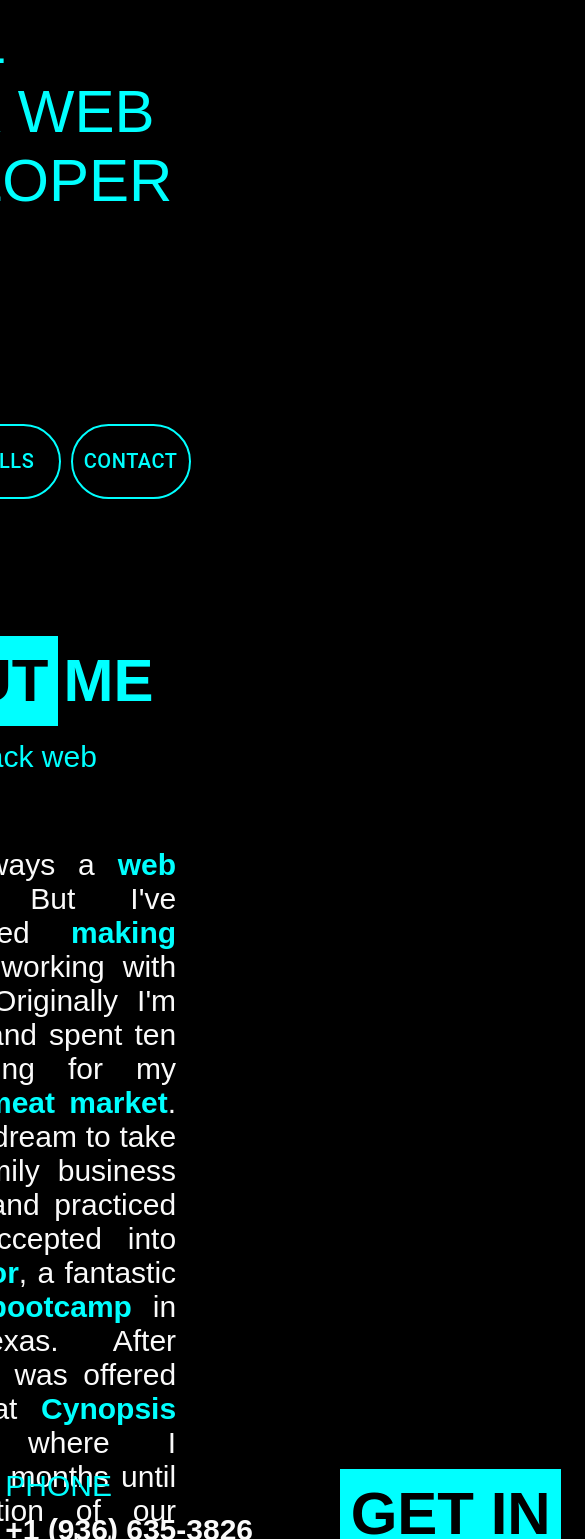
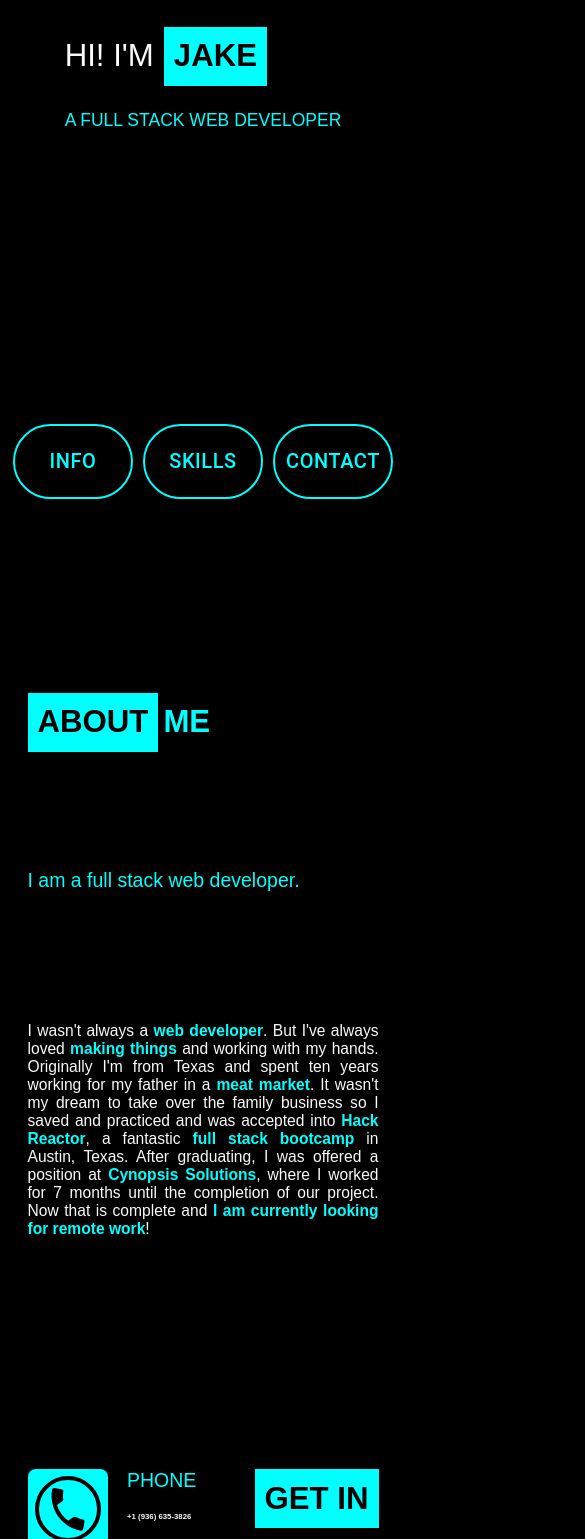
Before and after one commit to smilinjake/PortfolioWebsite, a React (Create React App) app: page / in a window 390 px wide. Shown: the part 269-1808 px from the top of the page, 585 px wide, since content can reach past the window. Built offline with nearby package versions, Linux system fonts and the light colour scheme.

Commit message:
made styling responsive to phone screens

```diff
--- a/src/App.css
+++ b/src/App.css
@@ -4,10 +4,49 @@
   }
 }
 
+/* --------- IDS --------- */
+/* #HomePage {
+  margin-top: 10%;
+  margin-bottom: 10%;
+}
+
+#InfoPage {
+  margin-top: 10%;
+  margin-bottom: 10%;
+}
+
+#ContactPage {
+  margin-top: 10%;
+  margin-bottom: 10%;
+} */
+#Home {
+  height: 100vh;
+  width: 100vw;
+  display: flex;
+  flex-direction: column;
+  align-items: center;
+  justify-items: center;
+  margin-bottom: auto;
+}
+#AboutMe {
+  height: 100vh;
+  width: 100vw;
+  padding-top: 5vh;
+  display: flex;
+  flex-direction: column;
+  align-items: center;
+  justify-items: center;
+}
+#ContactSection {
+  display: flex;
+  flex-direction: column;
+  align-items: center;
+}
+
 /* --------------------------------------- GENERAL ---------------------------------------------- */
 a {
   font-family: Arial, Helvetica, sans-serif;
-  font-size: 30px;
+  font-size: 2vw;
   margin-top: 10px;
   margin-bottom: 40px;
   color: #fafafa;
@@ -55,38 +94,39 @@ a {
 h1 {
   color: #fafafa;
   font-family: Arial, Helvetica, sans-serif;
-  font-size: 60px;
-  margin-top: 10px;
-  margin-bottom: 10px;
+  font-size: 4.5vw;
+  /* margin-top: 10px;
+  margin-bottom: 10px; */
+  /* margin-bottom: 3vh; */
   padding-right: 10px;
 }
 
 h2 {
-  font-size: 60px;
-  margin-top: 10px;
-  margin-bottom: 40px;
+  font-size: 4.5vw;
+  /* margin-top: 10px;
+  margin-bottom: 40px; */
   color: aqua;
 }
 
 h3 {
-  font-size: 30px;
+  font-size: 2.25vw;
   font-family: Arial, Helvetica, sans-serif;
   color: aqua;
   font-weight: lighter;
-  margin-top: 0px;
-  margin-bottom: 10px;
+  margin-top: 0;
+  /* margin-bottom: 10px; */
 }
 
 h4 {
   font-family: Arial, Helvetica, sans-serif;
-  font-size: 30px;
-  margin-top: 10px;
-  margin-bottom: 40px;
+  font-size: 2vw;
+  /* margin-top: 10px;
+  margin-bottom: 40px; */
   color: #fafafa;
 }
 
 p {
-  font-size: 30px;
+  font-size: 2vw;
   font-family: Arial, Helvetica, sans-serif;
   color: #fafafa;
   font-weight: lighter;
@@ -135,7 +175,6 @@ strong {
   color: black;
   padding-left: 10px;
   padding-right: 10px;
-
   font-family: Arial, Helvetica, sans-serif;
 }
 
@@ -148,18 +187,17 @@ strong {
 }
 
 /* --------------------------------------- HOME PAGE -------------------------------------------- */
-#Home {
-  height: 100vh;
-  width: 100vw;
-  display: flex;
-  flex-direction: column;
-  align-items: center;
-  justify-items: center;
-}
 
 .BlueBox {
   background-color: aqua;
-  height: 90px;
+  display: flex;
+  flex-direction: column;
+  justify-content: center;
+  align-items: center;
+  align-self: center;
+  /* height: 90px; */
+  /* min-height: 4vh; */
+  height: 8vh;
 }
 
 .HomePage {
@@ -197,19 +235,15 @@ strong {
 }
 
 /* ---------------------------------------- INFO PAGE ------------------------------------------- */
-#AboutMe {
-  height: 100vh;
-  width: 100vw;
-  padding-top: 5vh;
+
+.BlueBoxInfo {
+  background-color: aqua;
   display: flex;
   flex-direction: column;
+  justify-content: center;
   align-items: center;
-  justify-items: center;
-}
-
-.BlueBoxInfo {
-  height: 90px;
-  background-color: aqua;
+  align-self: center;
+  height: 8vh;
 }
 
 .Info-section {
@@ -255,12 +289,6 @@ strong {
   width: 58px;
 }
 
-#ContactSection {
-  display: flex;
-  flex-direction: column;
-  align-items: center;
-}
-
 .Contact-Block {
   display: flex;
   flex-direction: row;
@@ -272,6 +300,7 @@ strong {
 .ContactBubbleLink {
   /* width: 80px;
   height: 80px; */
+  margin-right: 0;
 }
 
 .ContactColumn {
@@ -306,7 +335,7 @@ strong {
   border-radius: 10%;
   height: 80px;
   width: 80px;
-  margin-right: 80px;
+  margin-right: 5vw;
 }
 
 /* .IconBubble:hover { */
@@ -335,7 +364,7 @@ strong {
   border-radius: 10%;
   height: 80px;
   width: 80px;
-  margin-right: 80px;
+  margin-right: 5vw;
 }
 
 .Right-Side {
@@ -353,9 +382,12 @@ strong {
 
 .BlueBoxContact {
   display: flex;
+  flex-direction: column;
+  justify-content: center;
   background-color: aqua;
-  justify-content: flex-end;
-  width: 220.5px;
+  /* justify-content: flex-end; */
+  height: 8vh;
+  /* width: 220.5px; */
 }
 
 .LittleRow {
@@ -363,8 +395,17 @@ strong {
   justify-content: flex-end;
 }
 
+.PhoneInfo {
+  display: flex;
+  flex-direction: column;
+  align-items: flex-start;
+  /* justify-content: space-around; */
+}
+
 .TypographyBolder {
-  font-size: 70px;
+  font-size: 5.5vw;
+  padding-right: 0;
+  margin-top: 1vh;
   font-family: Arial, Helvetica, sans-serif;
   color: aqua;
 }
@@ -372,6 +413,67 @@ strong {
 
 .MyResume {
   padding-bottom: 10px;
+}
+
+@media screen and (max-width: 479px) {
+  /* start of phone styles */
+  .BlueBox {
+    background-color: aqua;
+    display: flex;
+    flex-direction: column;
+    justify-content: center;
+    align-items: center;
+    align-self: center;
+    height: 7vh;
+  }
+
+  .BlueBoxInfo {
+    background-color: aqua;
+    display: flex;
+    flex-direction: column;
+    justify-content: center;
+    align-items: center;
+    align-self: center;
+    height: 7vh;
+  }
+
+  .BlueBoxContact {
+    display: flex;
+    flex-direction: column;
+    justify-content: center;
+    background-color: aqua;
+    /* justify-content: flex-end; */
+    height: 7vh;
+    /* width: 220.5px; */
+  }
+
+  a {
+    /* margin-right: 5vw; */
+    /* padding-right: 5vw; */
+  }
+  .LinkedinBlock {
+    margin-right: 5vw;
+  }
+
+  .IconBubble {
+    margin-right: 5vw;
+  }
+
+  .TypographyBolder {
+    font-size: 10vw;
+  }
+
+  h1 {
+    font-size: 8vw;
+  }
+
+  h3 {
+    font-size: 5vw;
+  }
+
+  p {
+    font-size: 4vw;
+  }
 }
 
 @keyframes App-logo-spin {
--- a/src/App.js
+++ b/src/App.js
@@ -28,9 +28,9 @@ function App() {
           <HomeIcon fontSize="large" className="HomeIcon" />
         </div>
       </div>
-      <Home />
-      <InfoSection />
-      <ContactMe />
+      <Home id="HomePage" />
+      <InfoSection id="InfoPage" />
+      <ContactMe id="ContactPage" />
     </div>
   );
 }
--- a/src/Components/ContactMe.js
+++ b/src/Components/ContactMe.js
@@ -17,14 +17,14 @@ const ContactMe = () => {
                   <PhoneIcon fontSize="large" className="BiggerIcon" />
                 </div>
               </span>
-              <div>
+              <div id="PhoneInfo">
                 <h3>PHONE</h3>
                 <h4>+1 (936) 635-3826</h4>
               </div>
             </span>
             <span className="Contact-Block">
               <a
-                className="ContactBubbleLink"
+                // className="ContactBubbleLink"
                 href="mailto:smilinjake@gmail.com"
               >
                 <span className="IconBubble">
@@ -34,7 +34,7 @@ const ContactMe = () => {
               <div className="ContactColumn">
                 <h3>EMAIL</h3>
                 <a
-                  className="ContactBubbleLink"
+                  // className="ContactBubbleLink"
                   href="mailto:smilinjake@gmail.com"
                 >
                   SMILINJAKE@GMAIL.COM
@@ -43,7 +43,7 @@ const ContactMe = () => {
             </span>
             <span className="Contact-Block">
               <a
-                className="ContactBubbleLink"
+                // className="ContactBubbleLink"
                 href="https://www.linkedin.com/in/jacobward96/"
               >
                 <span className="LinkedinBlock">
--- a/src/index.css
+++ b/src/index.css
@@ -7,9 +7,9 @@ body {
   -moz-osx-font-smoothing: grayscale;
   /* background-color: #303030; */
   background: black;
-  display: flex;
-  flex-direction: column;
-  align-items: center;
+  /* display: flex; */
+  /* flex-direction: column; */
+  /* align-items: center; */
   /* background: radial-gradient(circle, transparent 25%, black 200%), #303030; */
   /* display: flex;
   flex-direction: column;
```
